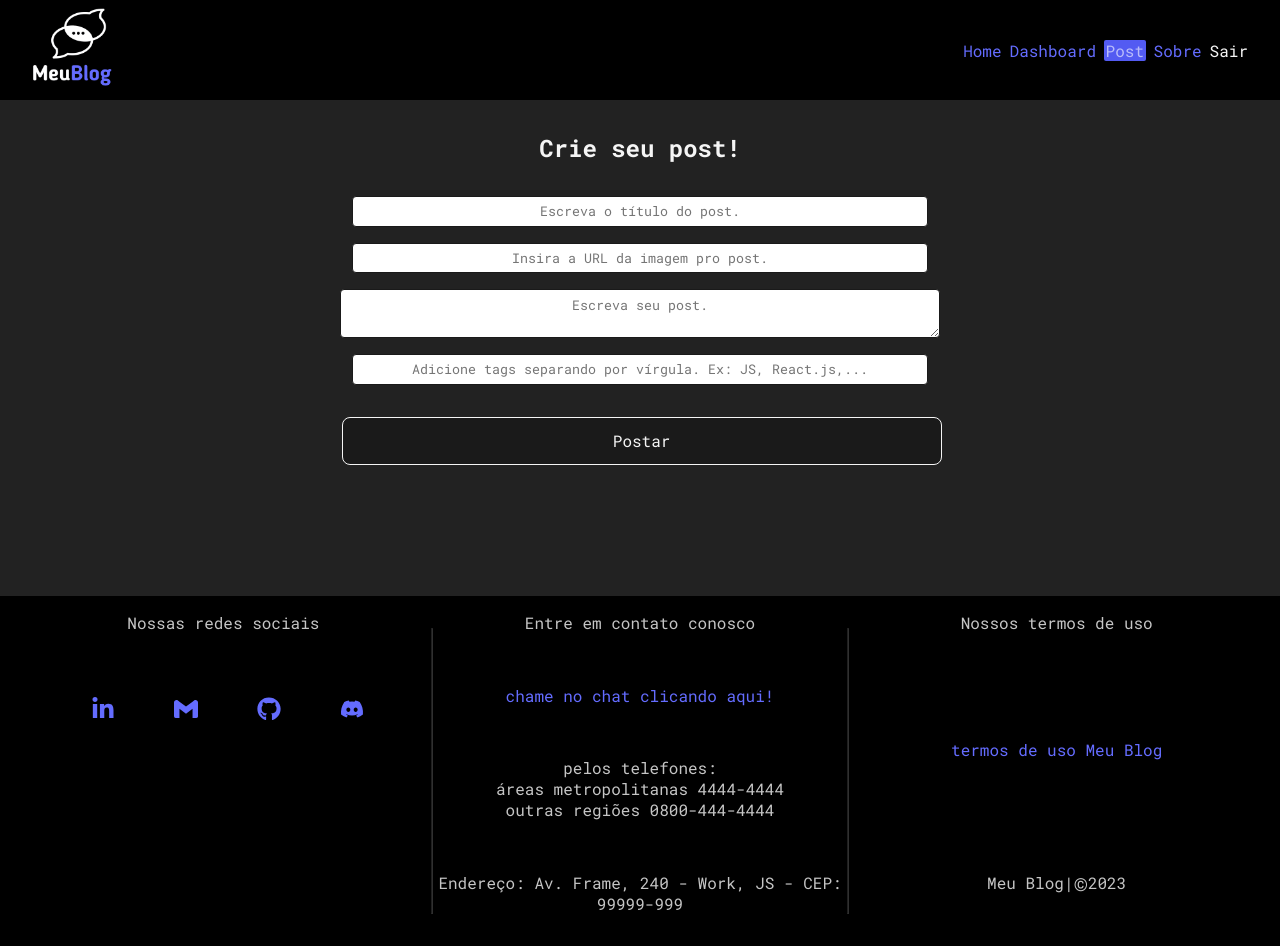
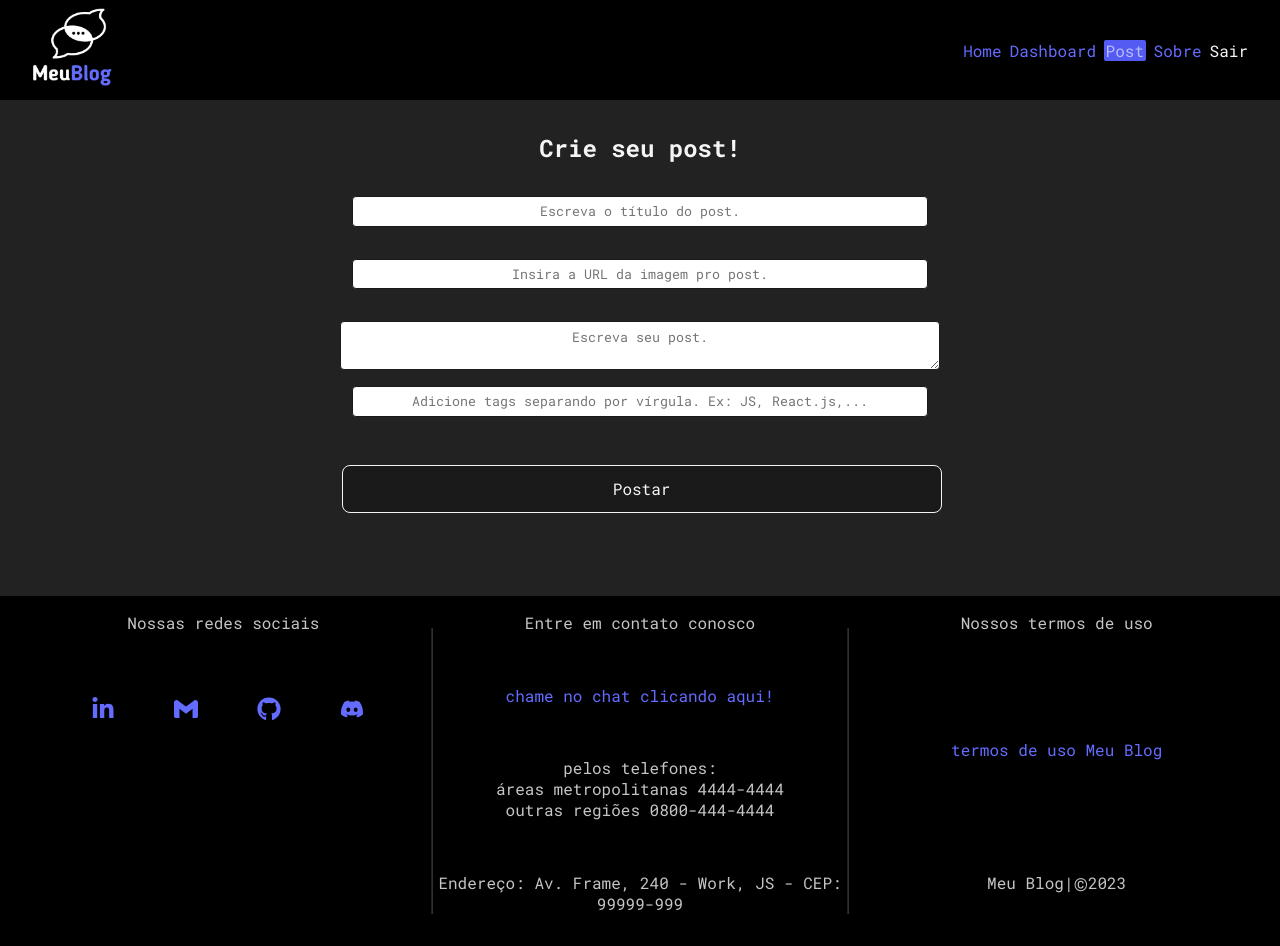
Before and after one commit to alexandreSouza31/Meu_Blog, a React (Vite) app: page /posts/create in a window 1280 px wide. Built offline with nearby package versions, Linux system fonts and the light colour scheme; no server answers; sample sign-in values are in the browser's storage.

Commit message:
will adjust the styles in the pages

```diff
--- a/src/components/pages/CreatePost/CreatePost.css
+++ b/src/components/pages/CreatePost/CreatePost.css
@@ -6,8 +6,9 @@
 
 .container_post form {
     width: 90vw;
+    gap: 1rem;
 }
 
 .container_post textarea {
-    margin-bottom: 1rem;
+    margin-bottom: 0rem;
 }
--- a/src/components/pages/Register/Register.css
+++ b/src/components/pages/Register/Register.css
@@ -26,11 +26,9 @@ button{
 
 @media screen and (min-width:720px) {
     .error{
-        width: 400px;
-    }
-}
-@media screen and (min-width:1300px) {
-    .error{
         width: 600px;
     }
 }
+/* @media screen and (min-width:1300px) {
+
+} */
```
